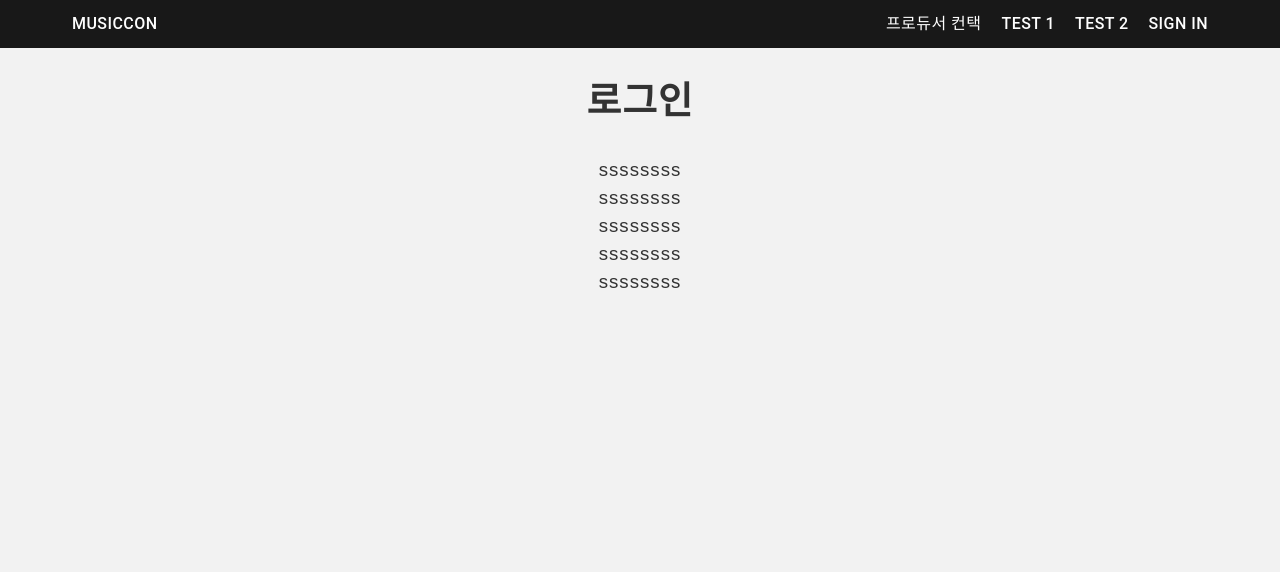
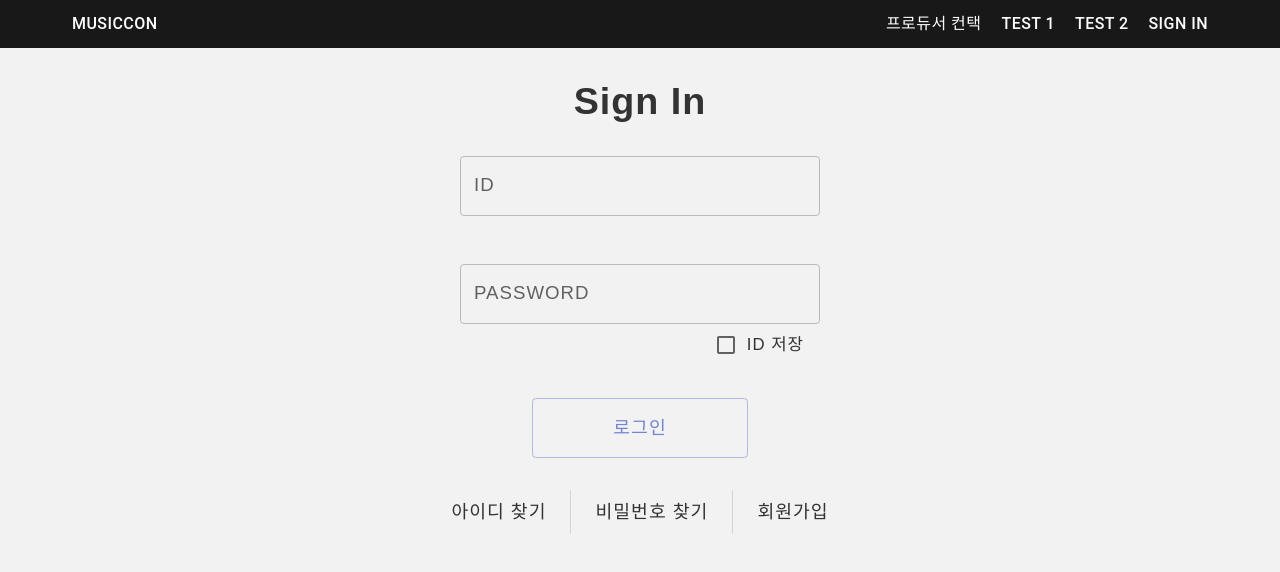
Before and after one commit to kino-duo/musiccon-fe, a React (Vite) app: page /sign-in in a window 1280 px wide. Shown: the top 572 px of the page. Built offline with nearby package versions, Linux system fonts and the light colour scheme; a web font is replaced by a local one.

Commit message:
✨Feat : SignIn 페이지 컴포넌트 생성 - 리펙터링 작업 필요

```diff
--- a/package.json
+++ b/package.json
@@ -15,7 +15,7 @@
     "@mui/material": "^5.11.11",
     "react": "^18.2.0",
     "react-dom": "^18.2.0",
-    "react-hook-form": "^7.43.4",
+    "react-hook-form": "^7.43.5",
     "react-router-dom": "^6.8.2"
   },
   "devDependencies": {
--- /dev/null
+++ b/src/pages/sign/SignIn/components/IdField.tsx
@@ -0,0 +1,34 @@
+import React from "react";
+import { InputAdornment, IconButton } from "@mui/material";
+import { TextFieldControlled as Input } from "../../../../components/molecules";
+import HighlightOffIcon from "@mui/icons-material/HighlightOff";
+import { UseFormSetValue, FieldValues, UseControllerProps } from "react-hook-form";
+
+type Prop<TFieldValues extends FieldValues = FieldValues> = {
+  useControllerProps: UseControllerProps;
+  setValue: UseFormSetValue<TFieldValues>;
+};
+
+export const IdField = ({ useControllerProps, setValue }: Prop) => {
+  const [isMouseEnter, setIsMouseEnter] = React.useState(false);
+
+  return (
+    <Input
+      label="ID"
+      type="email"
+      useControllerProps={useControllerProps}
+      fullWidth
+      onMouseEnter={() => setIsMouseEnter(true)}
+      onMouseLeave={() => setIsMouseEnter(false)}
+      InputProps={{
+        endAdornment: isMouseEnter && (
+          <InputAdornment position="end">
+            <IconButton onClick={() => setValue(useControllerProps.name, "")}>
+              <HighlightOffIcon color="primary" />
+            </IconButton>
+          </InputAdornment>
+        ),
+      }}
+    />
+  );
+};
--- /dev/null
+++ b/src/pages/sign/SignIn/components/PwField.tsx
@@ -0,0 +1,40 @@
+import React from "react";
+import { InputAdornment, IconButton } from "@mui/material";
+import VisibilityIcon from "@mui/icons-material/Visibility";
+import VisibilityOffIcon from "@mui/icons-material/VisibilityOff";
+import {
+  ControlledMuiProps,
+  TextFieldControlled as Input,
+} from "../../../../components/molecules/TextFieldControlled";
+
+export const PwField = ({ useControllerProps, ...props }: ControlledMuiProps) => {
+  const [isMouseEnter, setIsMouseEnter] = React.useState(false);
+  const [isMouseDown, setIsMouseDown] = React.useState(false);
+  return (
+    <Input
+      useControllerProps={useControllerProps}
+      label={props.label || "PASSWORD"}
+      type={isMouseDown ? "text" : "password"}
+      fullWidth={props.fullWidth === undefined && true}
+      onMouseEnter={() => setIsMouseEnter(true)}
+      onMouseLeave={() => setIsMouseEnter(false)}
+      InputProps={{
+        endAdornment: isMouseEnter && (
+          <InputAdornment position="end">
+            <IconButton
+              onMouseDown={() => setIsMouseDown(true)}
+              onMouseUp={() => setIsMouseDown(false)}
+            >
+              {isMouseDown ? (
+                <VisibilityIcon color="primary" />
+              ) : (
+                <VisibilityOffIcon color="primary" />
+              )}
+            </IconButton>
+          </InputAdornment>
+        ),
+      }}
+      {...props}
+    />
+  );
+};
--- /dev/null
+++ b/src/pages/sign/SignIn/components/SaveIdCheckBox.tsx
@@ -0,0 +1,19 @@
+import React from "react";
+import FormControlLabel from "@mui/material/FormControlLabel";
+import Checkbox from "@mui/material/Checkbox";
+import Typography from "@mui/material/Typography";
+
+type Prop = {
+  toggleSaveId: () => void;
+};
+
+export const SaveIdCheckBox = ({ toggleSaveId }: Prop) => {
+  return (
+    <div style={{ width: "100%", display: "flex", justifyContent: "right" }}>
+      <FormControlLabel
+        control={<Checkbox onClick={() => toggleSaveId()} />}
+        label={<Typography variant="body2">ID 저장</Typography>}
+      />
+    </div>
+  );
+};
--- /dev/null
+++ b/src/pages/sign/SignIn/components/index.ts
@@ -0,0 +1,3 @@
+// 재사용성 늘리긴 해야할 듯
+export { IdField } from "./IdField";
+export { SaveIdCheckBox } from "./SaveIdCheckBox";
--- /dev/null
+++ b/src/pages/sign/SignIn/hook.ts
@@ -0,0 +1,40 @@
+import React from "react";
+import { useForm } from "react-hook-form";
+import { useNavigate } from "react-router-dom";
+import { isEmail, isRequired } from "../../../lib/util/validation";
+import { createControlledReg } from "../../../lib/util/createControlledReg";
+
+const ID = "id";
+const PW = "password";
+
+export const useSignIn = () => {
+  const { control, handleSubmit, setValue, getValues } = useForm();
+  const navigate = useNavigate();
+  const [isChecked, setIsChecked] = React.useState(false);
+  const createReg = createControlledReg(control);
+
+  const reg = {
+    email: createReg(ID, {
+      validate: { isEmail: (val: string) => isEmail(val) || "이메일 형식이 올바르지 않습니다." },
+    }),
+    password: createReg(PW, {
+      validate: { isRequired: (val: string) => isRequired(val) || "비밀번호를 입력해야 합니다." },
+    }),
+  };
+
+  const onSubmit = handleSubmit(async (data) => {
+    localStorage.setItem(ID, isChecked ? getValues(ID) : "");
+    console.log(data);
+  });
+
+  const toggleSaveId = () => {
+    setIsChecked((prev) => !prev);
+  };
+
+  React.useEffect(() => {
+    const savedId = localStorage.getItem(ID);
+    savedId && setValue(ID, savedId);
+  }, [setValue]);
+
+  return { reg, onSubmit, setValue, toggleSaveId, navigate };
+};
--- a/src/pages/sign/SignIn/index.tsx
+++ b/src/pages/sign/SignIn/index.tsx
@@ -1,21 +1,38 @@
 import React from "react";
-import Typography from "@mui/material/Typography";
+import { Empty } from "../../../components/atoms";
+import { FormLayout } from "../../../components/templates/FormLayout";
 import { PageLayout } from "../../../components/templates/PageLayout";
-import { Empty } from "../../../components/atoms";
+import { Typography, Stack, Divider } from "@mui/material";
+import { useSignIn } from "./hook";
+import { IdField, SaveIdCheckBox } from "./components";
+import { ButtonCTA, ButtonSmall } from "../../../components/atoms";
+import { PwField } from "./components/PwField";
 
 export const SignIn = () => {
+  const { reg, onSubmit, setValue, toggleSaveId, navigate } = useSignIn();
+
   return (
     <PageLayout>
-      {/* [Todo] 헤더 부분 컴파운드 컴포넌트로 만들기 */}
       <PageLayout.Title>
-        <Typography variant="h1">로그인</Typography>
+        <Typography variant="h1">Sign In</Typography>
       </PageLayout.Title>
       <PageLayout.Body>
-        <Typography>ssssssss</Typography>
-        <Typography>ssssssss</Typography>
-        <Typography>ssssssss</Typography>
-        <Typography>ssssssss</Typography>
-        <Typography>ssssssss</Typography>
+        <FormLayout onSubmit={onSubmit}>
+          <IdField useControllerProps={reg.email} setValue={setValue} />
+          <Empty height="3rem" />
+          <PwField label="PASSWORD" useControllerProps={reg.password} />
+          <SaveIdCheckBox toggleSaveId={toggleSaveId} />
+          <Empty height="2rem" />
+          <ButtonCTA type="submit">로그인</ButtonCTA>
+        </FormLayout>
+
+        <Empty height="2rem" />
+
+        <Stack direction="row" divider={<Divider orientation="vertical" flexItem />} spacing={2}>
+          <ButtonSmall>아이디 찾기</ButtonSmall>
+          <ButtonSmall>비밀번호 찾기</ButtonSmall>
+          <ButtonSmall>회원가입</ButtonSmall>
+        </Stack>
       </PageLayout.Body>
     </PageLayout>
   );
```
Also changed, not shown: 1 other file (tests, documents, lock files or other folders).
